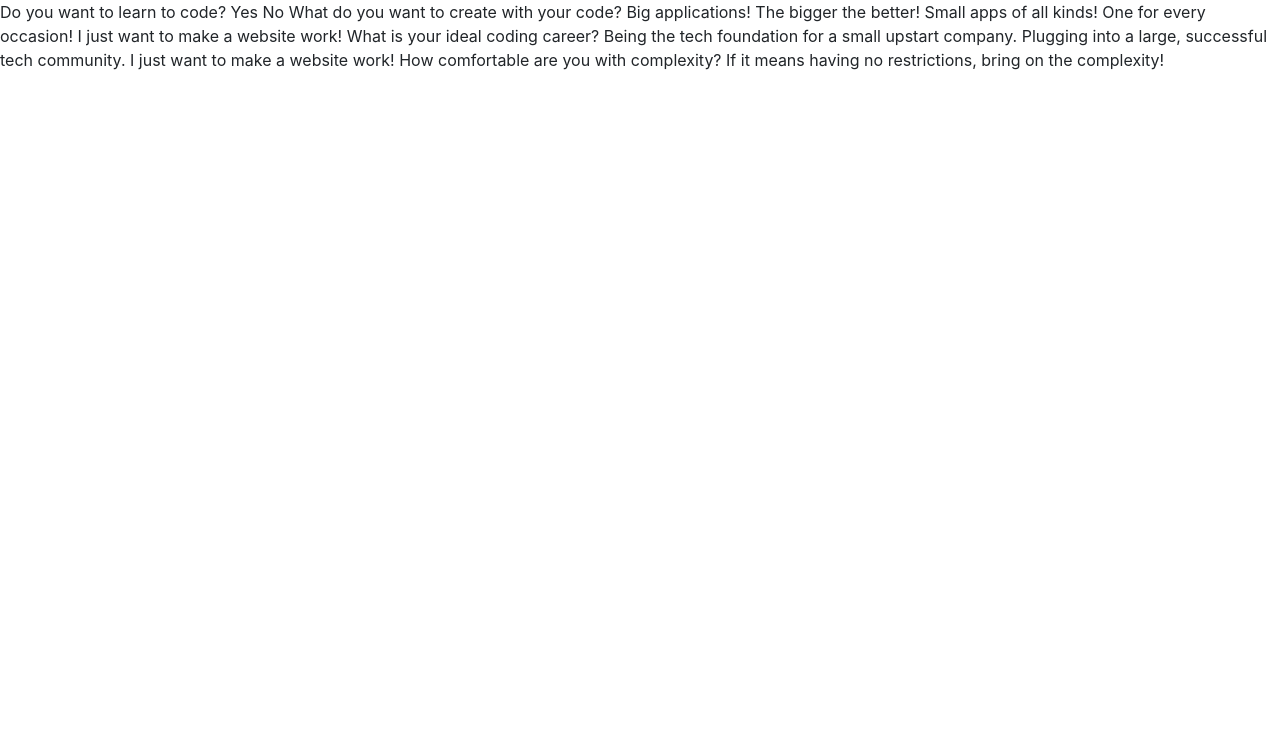
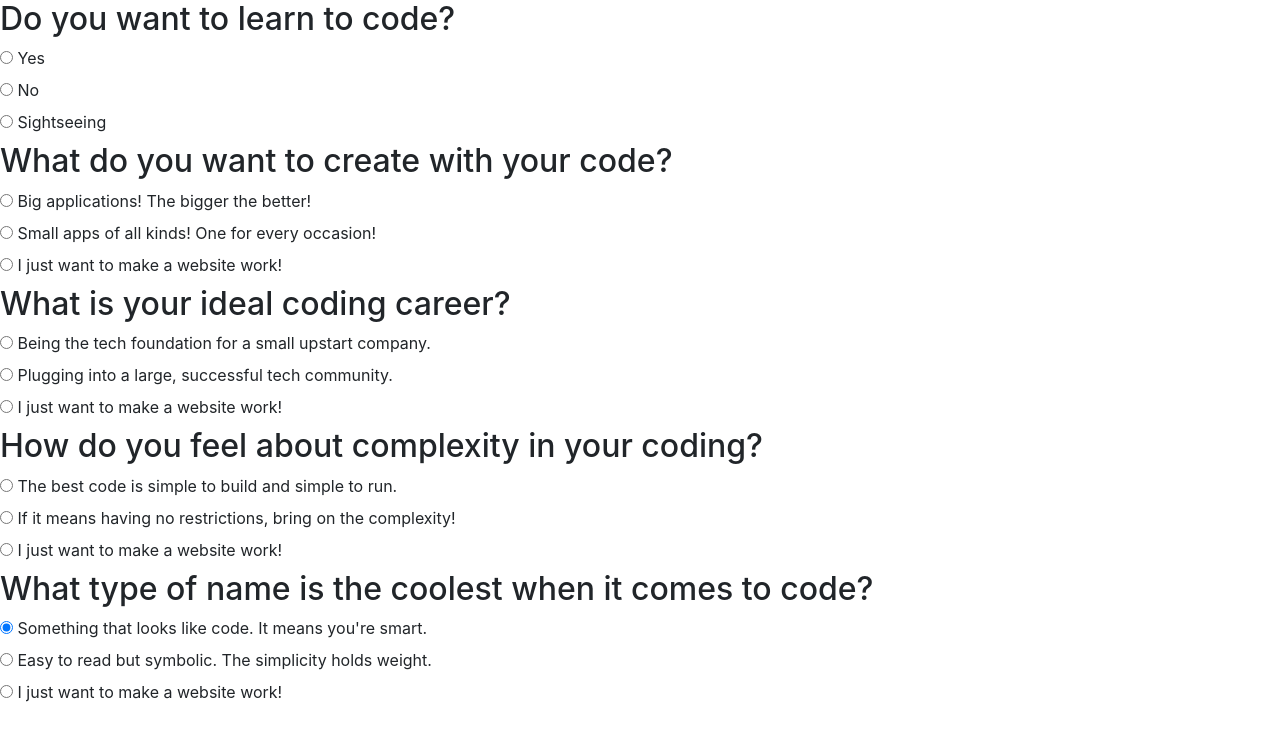
Before and after one commit to ZachWilson22495/language-suggestion, a plain HTML site: page index.html in a window 1280 px wide. Drawn offline with nearby package versions, Linux system fonts and the light colour scheme.

Commit message:
Turn placeholder questions into radio forms.

```diff
--- a/index.html
+++ b/index.html
@@ -12,23 +12,106 @@
 </head>
 <body>
 
-  Do you want to learn to code?
+  <form id="quiz">
+    <h2>Do you want to learn to code?</h2>
+    <div class="radio">
+        <label>
+          <input type="radio" name="date" value="dinner" checked>
           Yes
+        </label>
+      </div>
+      <div class="radio">
+        <label>
+          <input type="radio" name="date" value="beach">
           No
+        </label>
+      </div>
+      <div class="radio">
+        <label>
+          <input type="radio" name="date" value="sightseeing">
+          Sightseeing
+        </label>
+      </div>
 
-  What do you want to create with your code?
+      <h2>What do you want to create with your code?</h2>
+    <div class="radio">
+        <label>
+          <input type="radio" name="date" value="dinner" checked>
           Big applications! The bigger the better!
+        </label>
+      </div>
+      <div class="radio">
+        <label>
+          <input type="radio" name="date" value="beach">
           Small apps of all kinds! One for every occasion!
+        </label>
+      </div>
+      <div class="radio">
+        <label>
+          <input type="radio" name="date" value="sightseeing">
           I just want to make a website work!
+        </label>
+      </div>
 
-  What is your ideal coding career?
+      <h2>What is your ideal coding career?</h2>
+    <div class="radio">
+        <label>
+          <input type="radio" name="date" value="dinner" checked>
           Being the tech foundation for a small upstart company.
+        </label>
+      </div>
+      <div class="radio">
+        <label>
+          <input type="radio" name="date" value="beach">
           Plugging into a large, successful tech community.
+        </label>
+      </div>
+      <div class="radio">
+        <label>
+          <input type="radio" name="date" value="sightseeing">
           I just want to make a website work!
+        </label>
+      </div>
 
-  How comfortable are you with complexity?
+      <h2>How do you feel about complexity in your coding?</h2>
+    <div class="radio">
+        <label>
+          <input type="radio" name="date" value="dinner" checked>
+          The best code is simple to build and simple to run.
+        </label>
+      </div>
+      <div class="radio">
+        <label>
+          <input type="radio" name="date" value="beach">
           If it means having no restrictions, bring on the complexity!
+        </label>
+      </div>
+      <div class="radio">
+        <label>
+          <input type="radio" name="date" value="sightseeing">
+          I just want to make a website work!
+        </label>
+      </div>
 
+      <h2>What type of name is the coolest when it comes to code?</h2>
+    <div class="radio">
+        <label>
+          <input type="radio" name="date" value="dinner" checked>
+          Something that looks like code. It means you're smart.
+        </label>
+      </div>
+      <div class="radio">
+        <label>
+          <input type="radio" name="date" value="beach">
+          Easy to read but symbolic. The simplicity holds weight.
+        </label>
+      </div>
+      <div class="radio">
+        <label>
+          <input type="radio" name="date" value="sightseeing">
+          I just want to make a website work!
+        </label>
+      </div>
 
 </body>
 </html>
```
Lines whose indentation alone changed are shown as unchanged.
